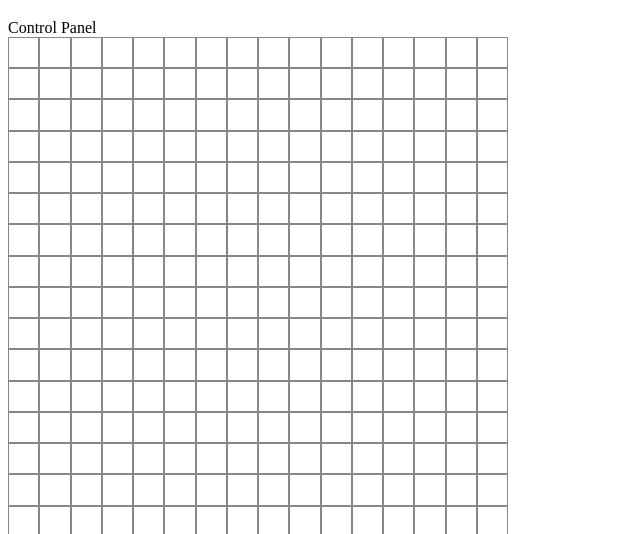
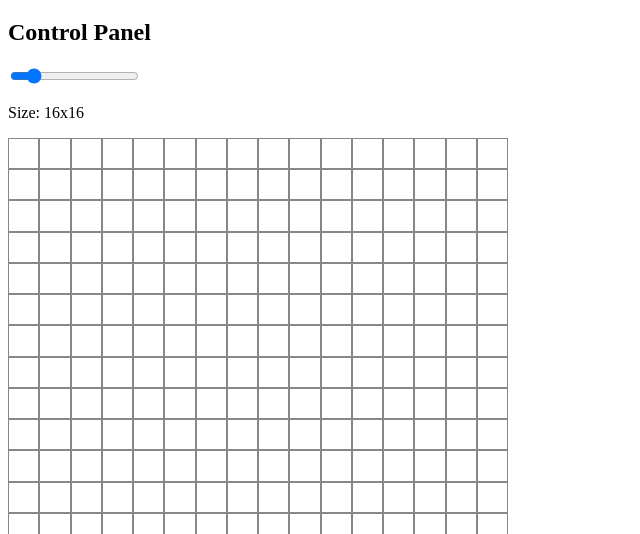
Before and after one commit to Smorgasen/etch-a-sketch, a plain HTML site: page index.html in a window 1280 px wide. Shown: the part 61-595 px from the top of the page, without its empty margins (0-640 px from the left). Drawn offline with Linux system fonts and the light colour scheme.

Commit message:
Add slider for choosing the grid size

```diff
--- a/index.html
+++ b/index.html
@@ -11,7 +11,13 @@
 </head>
 <body>
     <h1 class="headline">Etch-a-Sketch</h1>
-    <div class="panel">Control Panel</div>
+    <div class="panel">
+        <h2>Control Panel</h2>
+        <div class="slider-container">
+            <input type="range" min="2" max="100" value="16" class="slider" id="range">
+            <p>Size: <span id="grid-size-left"></span>x<span id="grid-size-right"></span></p>
+        </div>
+    </div>
     <div class="container"></div>
     <div class="footer">
         <div class="copyright-links">
--- a/script.js
+++ b/script.js
@@ -1,19 +1,37 @@
 const container = document.querySelector('.container');
 
 function createGrid(gridNumber) {
-    // let gridArea = (gridNumber * gridNumber);
-    for (let i = 1; i <= (gridNumber * gridNumber); i++) {
-        let gridItem = document.createElement('div');
+    let gridArea = (gridNumber * gridNumber);
+    for (let i = 1; i <= gridArea; i++) {
+        gridItem = document.createElement('div');
         container.style.gridTemplateColumns = `repeat(${gridNumber}, 1fr)`;
         container.style.gridTemplateRows = `repeat(${gridNumber}, 1fr)`;
-        container.appendChild(gridItem)
+        container.appendChild(gridItem);
     }
     container.addEventListener('mouseover', event => {
-        let item = event.target
+        let item = event.target;
         if (item != container) {
-            item.classList.add('permahover')
+            item.classList.add('permahover');
         }
     })
 }
 
-createGrid(16)
+let slider = document.getElementById('range');
+let outputLeft = document.getElementById('grid-size-left');
+let outputRight = document.getElementById('grid-size-right');
+outputLeft.innerHTML = slider.value;
+outputRight.innerHTML = slider.value;
+
+slider.oninput = function() {
+    outputLeft.innerHTML = slider.value;
+    outputRight.innerHTML = slider.value;
+}
+
+function gridSize() {
+    let gridPixels = container.querySelectorAll('div');
+    gridPixels.forEach(gridPixel => gridPixel.remove());
+    createGrid(slider.value);
+}
+
+slider.addEventListener('mouseup', gridSize)
+createGrid (slider.value)
```
